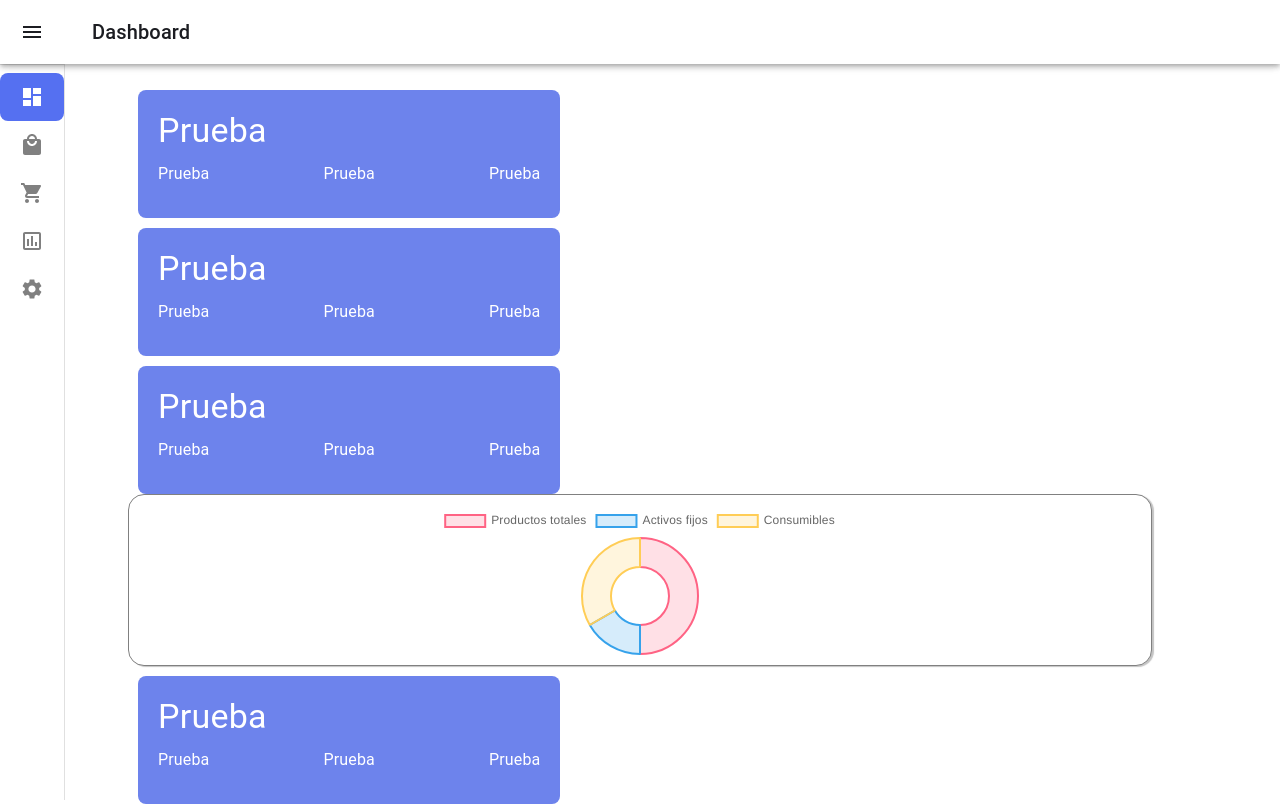
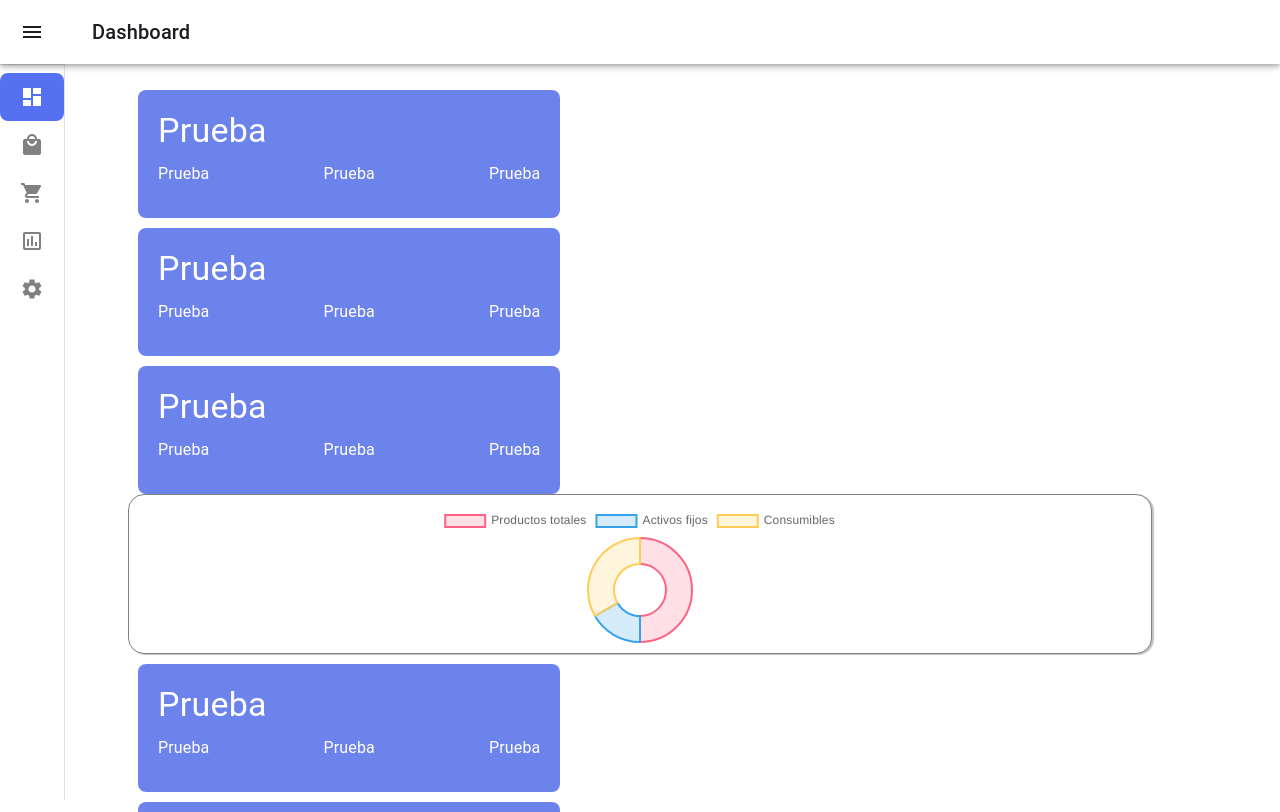
Before and after one commit to jpierre09/SIBI_front, a React (Vite) app: page / in a window 1280 px wide. Shown: the top 812 px of the page. Built offline with nearby package versions, Linux system fonts and the light colour scheme.

Commit message:
View graph altura y ancho

```diff
--- a/src/pages/Home.jsx
+++ b/src/pages/Home.jsx
@@ -61,7 +61,8 @@ export default function Home() {
             borderRadius: '16px',
             padding: '10px',
             boxShadow: '2px 1px 1px rgb(169,169,169, 0.7)',
-            gridArea: 'D'
+            gridArea: 'D',
+            height: '20vh',
           }}>
           <DoughnutChart />
         </Box>
```
